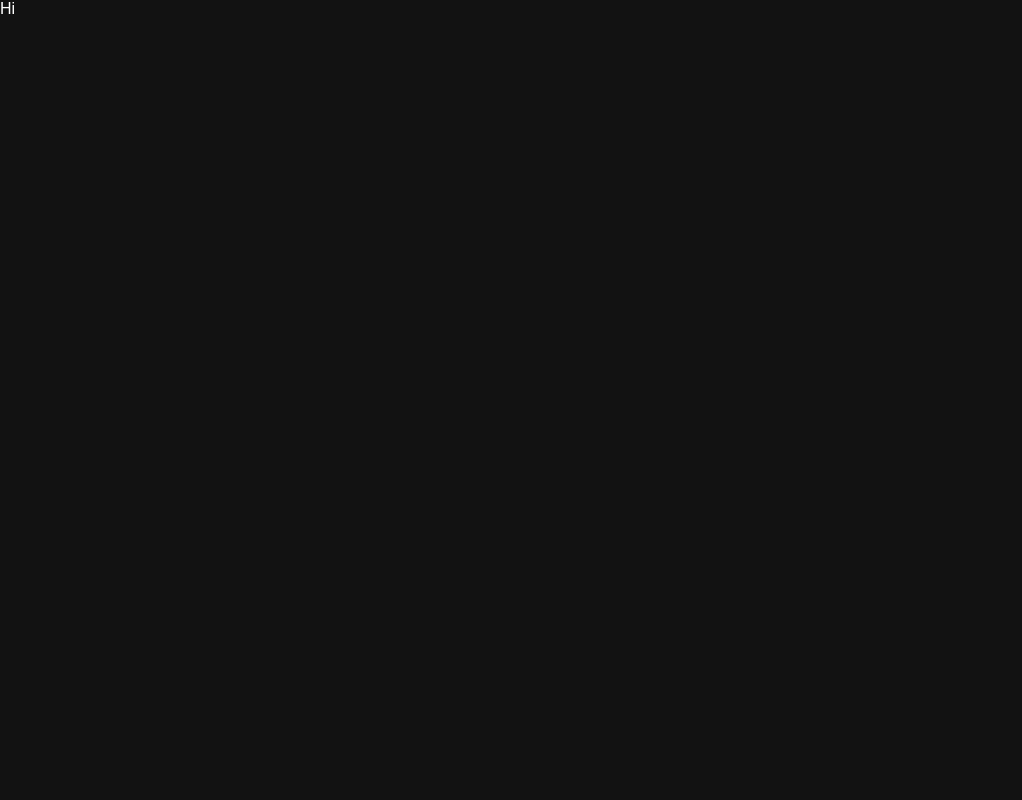
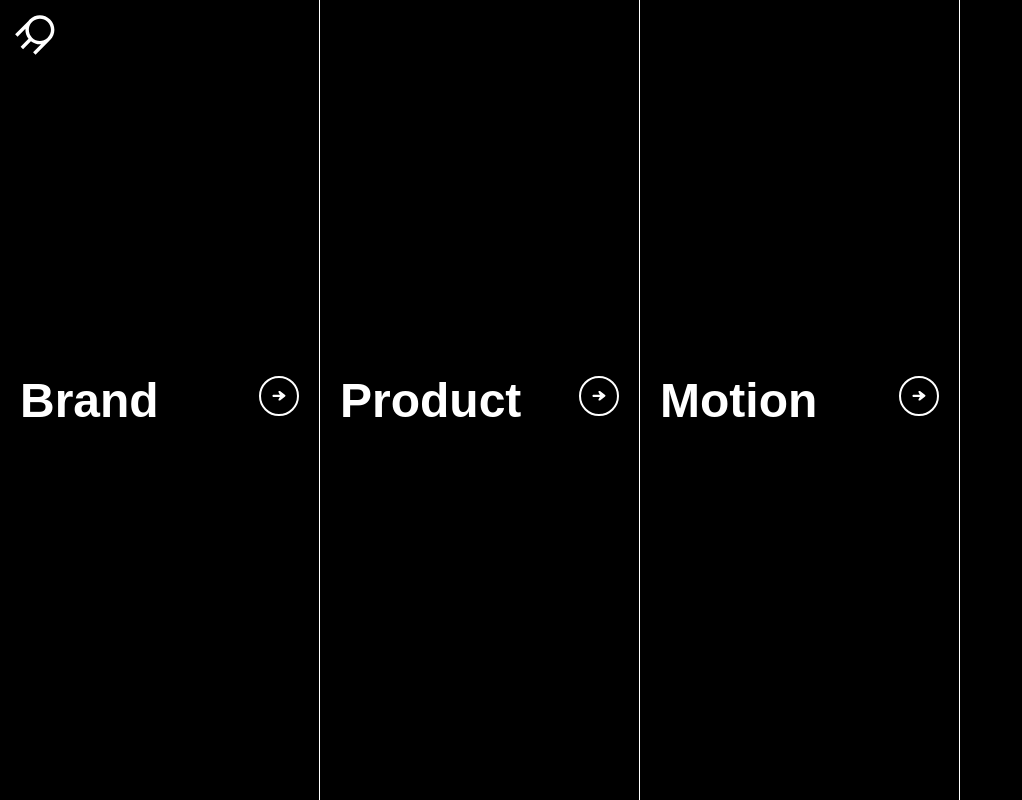
Before and after one commit to Aryzenshi/IEEE-CS-WEB, a plain HTML site: page index.html in a window 1280 px wide. Shown: the whole page, without its empty margins (0-1022 px from the left). Drawn offline with Linux system fonts and the light colour scheme.

Commit message:
Initialised basic navbar, added service sections with animations

```diff
--- a/index.html
+++ b/index.html
@@ -5,8 +5,42 @@
     <meta name="viewport" content="width=device-width, initial-scale=1.0">
     <title>Rocket Air - Clone</title>
     <link rel="stylesheet" href="style.css">
+    <script src="script.js"></script>
 </head>
 <body>
-    Hi
+    <nav id="navbar">
+        <a href="/">
+            <img src="assets/logo.svg" alt="Rocket-Air">
+        </a>
+    </nav>
+    <div class="cursor-dot"></div>
+    <div class="container">
+        <div class="services">
+            <span class="service-logo">Brand</span>
+            <span class="arrow-container">
+                <img src="assets/arrow.svg" alt="arrow" class="arrow-icon arrow-visible">
+                <img src="assets/arrow.svg" alt="arrow" class="arrow-icon arrow-hidden">
+            </span>
+            <span class="service-footer">Unique brand identities that make a mark.</span>
+        </div>
+        <div class="services">
+            <span class="service-logo">Product</span>
+            <span class="arrow-container">
+                <img src="assets/arrow.svg" alt="arrow" class="arrow-icon arrow-visible">
+                <img src="assets/arrow.svg" alt="arrow" class="arrow-icon arrow-hidden">
+            </span>
+            <span class="service-footer">Intuitive digital products that people get.</span>
+            <video src="video2.mp4" autoplay loop muted></video>
+        </div>
+        <div class="services">
+            <span class="service-logo">Motion</span>
+            <span class="arrow-container">
+                <img src="assets/arrow.svg" alt="arrow" class="arrow-icon arrow-visible">
+                <img src="assets/arrow.svg" alt="arrow" class="arrow-icon arrow-hidden">
+            </span>
+            <span class="service-footer">Compelling animation that inspires action.</span>
+            <video src="video3.mp4" autoplay loop muted></video>
+        </div>
+    </div>
 </body>
 </html>
--- /dev/null
+++ b/script.js
@@ -0,0 +1,12 @@
+function invertNavbarColor() {
+    let navbar = document.getElementById("navbar");
+    let bgColor = window.getComputedStyle(document.body).backgroundColor;
+
+    let rgb = bgColor.match(/\d+/g);
+    let brightness = (parseInt(rgb[0]) * 299 + parseInt(rgb[1]) * 587 + parseInt(rgb[2]) * 114) / 1000;
+
+    navbar.style.color = brightness < 128 ? "white" : "black";
+}
+
+window.onload = invertNavbarColor;
+window.addEventListener("scroll", invertNavbarColor);
--- a/style.css
+++ b/style.css
@@ -1,14 +1,227 @@
 :root {
-    --bg-color: #121212;
-    --nav-bg: rgba(0, 0, 0, 0.8);
-    --dot-color: yellow;
-    --dot-out-color: white;
+    --primary-color: black;
+    --secondary-color: white;
+    --highlight-color: yellow;
+    --transition-speed: 0.5s;
+}
+
+* {
+    margin: 0;
+    padding: 0;
+    box-sizing: border-box;
+    font-family: Arial, sans-serif;
 }
 
 body {
-    margin: 0;
-    background-color: var(--bg-color);
-    color: white;
-    font-family: Arial, sans-serif;
+    background-color: var(--primary-color);
+    color: var(--secondary-color);
     overflow-x: hidden;
 }
+
+nav {
+    cursor: default;
+    position: fixed;
+    top: 0;
+    width: 100%;
+    background-color: transparent;
+    color: var(--primary-color);
+    padding: 15px;
+    text-align: center;
+    transition: transform var(--transition-speed);
+    z-index: 1000;
+    mix-blend-mode: difference;
+}
+
+nav a {
+    display: flex;
+    align-items: center;
+    text-decoration: none;
+}
+
+nav img {
+    width: 40px;
+    mix-blend-mode: difference;
+}
+
+.hide-nav {
+    transform: translateY(-100%);
+}
+
+.cursor-dot {
+    position: fixed;
+    width: 20px;
+    height: 20px;
+    background-color: var(--highlight-color);
+    border-radius: 50%;
+    transform: translate(-50%, -50%);
+    transition: transform 0.2s, background-color 0.3s;
+    pointer-events: none;
+}
+
+.container {
+    cursor: pointer;
+    display: flex;
+    flex-wrap: wrap;
+    width: 100vw;
+    height: 100vh;
+}
+
+.services {
+    height: 100vh;
+    display: flex;
+    flex-direction: column;
+    align-items: flex-start;
+    justify-content: center;
+    padding: 20px;
+    font-size: 2em;
+    transition: color var(--transition-speed);
+    position: relative;
+    width: 25%;
+    overflow: hidden;
+    background-color: var(--primary-color);
+    border-right: 1px solid var(--secondary-color);
+}
+
+.services::before,
+.services::after {
+    content: "";
+    position: absolute;
+    top: 0;
+    width: 0;
+    height: 100%;
+    background-color: var(--secondary-color);
+    transition: width 0.2s ease-out;
+    z-index: 1;
+}
+
+.services::before {
+    left: 50%;
+}
+
+.services::after {
+    right: 50%;
+}
+
+.services:hover::before {
+    width: 50%;
+}
+
+.services:hover::after {
+    width: 50%;
+}
+
+.service-logo {
+    position: relative;
+    color: var(--secondary-color);
+    z-index: 2;
+    transition: color var(--transition-speed);
+    font-size: 1.5em;
+    font-weight: bold;
+}
+
+.service-footer {
+    position: absolute;
+    bottom: 20px;
+    left: 20px;
+    color: var(--secondary-color);
+    z-index: 2;
+    transition: opacity var(--transition-speed), transform var(--transition-speed), color var(--transition-speed);
+    font-size: 1rem;
+    font-weight: 500;
+    opacity: 0;
+    transform: translateY(20px);
+}
+.services:hover .service-footer {
+    opacity: 1;
+    transform: translateY(0);
+    color: var(--primary-color);
+}
+
+.arrow-container {
+    position: absolute;
+    right: 20px;
+    top: 47%;
+    width: 40px;
+    height: 40px;
+    border: 2px solid var(--secondary-color);
+    border-radius: 50%;
+    display: flex;
+    align-items: center;
+    justify-content: center;
+    background-color: black;
+    z-index: 2;
+    overflow: hidden;
+}
+
+.arrow-icon {
+    width: 16px;
+    height: 16px;
+    transition: opacity 0.4s ease, transform 0.4s ease;
+    position: absolute;
+}
+
+.arrow-visible {
+    transform: translateX(0);
+    opacity: 1;
+}
+
+.arrow-hidden {
+    transform: translate(-50%, 50%) rotateZ(-45deg);
+    opacity: 0;
+}
+
+.services:hover .arrow-visible {
+    transform: translateX(100%);
+    opacity: 0;
+}
+
+.services:hover .arrow-hidden {
+    transform: translate(0%, 0%) rotateZ(-45deg);
+    opacity: 1;
+}
+
+.services:hover .service-logo,
+.services:hover .service-footer {
+    color: var(--primary-color);
+}
+
+.services video {
+    display: none;
+    position: absolute;
+    top: 50%;
+    left: 50%;
+    transform: translate(-50%, -50%);
+    width: 80%;
+    max-width: 300px;
+    height: auto;
+    z-index: 0;
+}
+
+.services:hover video {
+    display: block;
+}
+
+
+@media (max-width: 768px) {
+    .services {
+        width: 100%;
+        height: 50vh;
+        font-size: 1.5em;
+        padding: 10px;
+        border-right: none;
+        border-bottom: 1px solid var(--secondary-color);
+    }
+
+    .service-logo {
+        font-size: 1.2em;
+    }
+
+    .service-footer {
+        font-size: 0.7em;
+    }
+
+    .services video {
+        width: 90%;
+        max-width: 250px;
+    }
+}
```
Also changed, not shown: assets/arrow.svg (added), assets/logo.svg (added), 1 other file.
